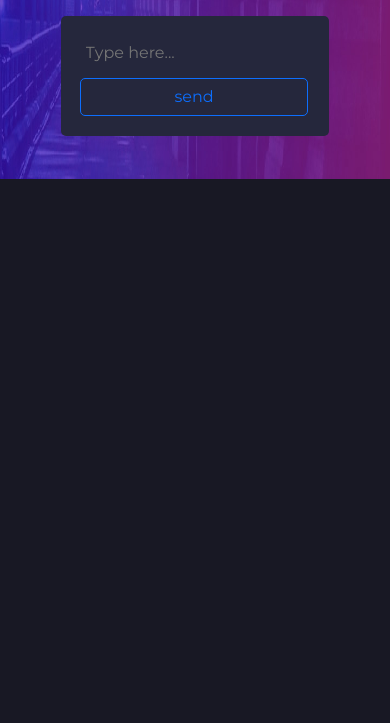
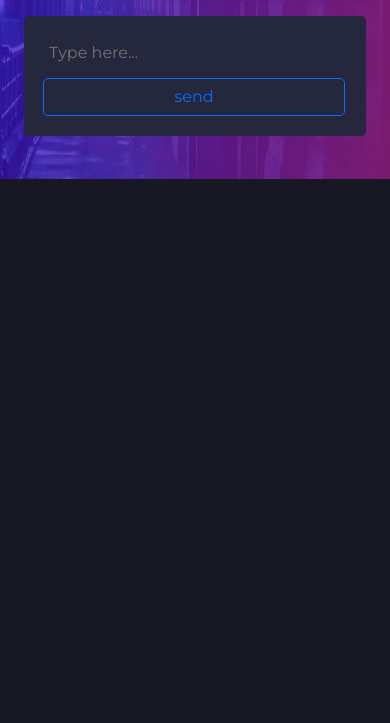
Before and after one commit to OlaFawzi21/ToDo, a plain HTML site: page index.html in a window 390 px wide. Shown: the part 121-844 px from the top of the page. Drawn offline with Linux system fonts and the light colour scheme.

Commit message:
update css file

```diff
--- a/css/style.css
+++ b/css/style.css
@@ -115,11 +115,14 @@ body {
 	backdrop-filter: blur(10px);
 }
 
+@media (max-width : 992px) {
+
+	.container .child {
+		width: 100%;
+	}
+}
 
 @media (max-width : 577px) {
-	.child {
-		width: 100%;
-	}
 
 	.input-group .input,
 	.input-group button {
```
